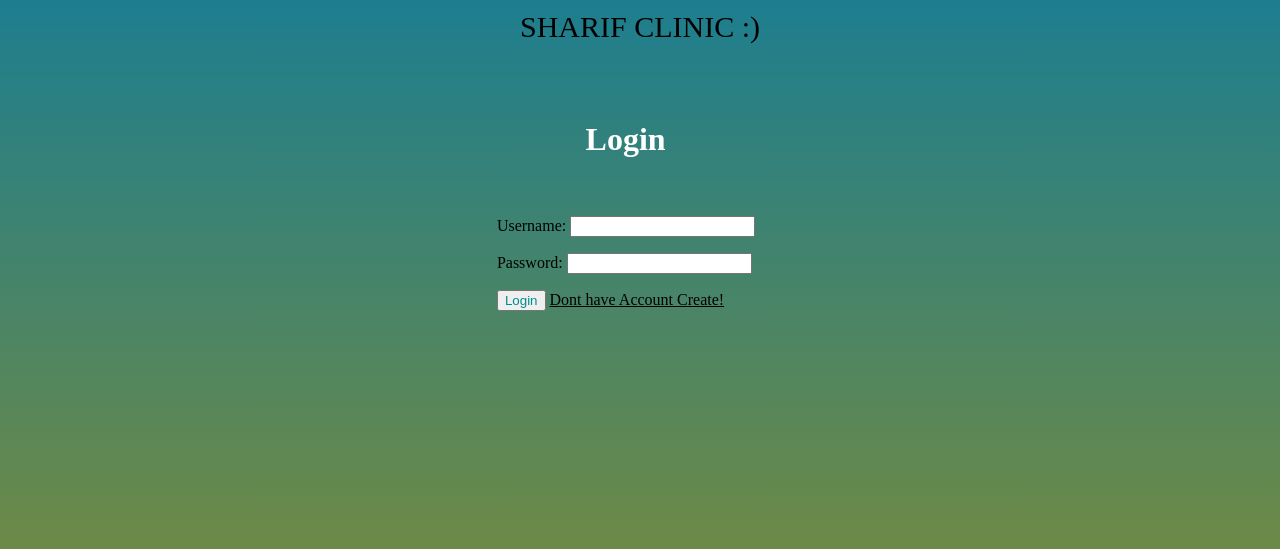
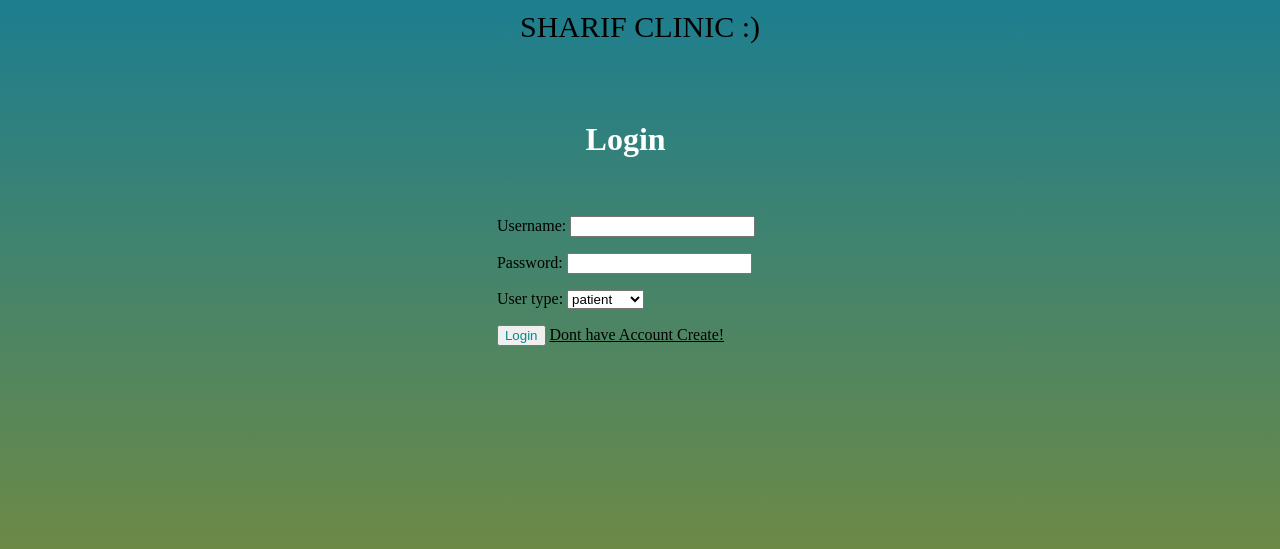
Before and after one commit to zahrahafezi/AP-second-phase, a Django app: page /login/ in a window 1280 px wide. Shown: the top 549 px of the page. Run offline with Django 5.2, Linux system fonts and the light colour scheme.

Commit message:
second commit

```diff
--- a/myproject/myapp/forms.py
+++ b/myproject/myapp/forms.py
@@ -37,3 +37,4 @@ class SignupForm(UserCreationForm):
 class LoginForm(forms.Form):
     username = forms.CharField()
     password = forms.CharField(widget=forms.PasswordInput)
+    user_type = forms.ChoiceField(choices=[('patient', 'patient'), ('secretary', 'secretary')])
--- a/myproject/myapp/models.py
+++ b/myproject/myapp/models.py
@@ -1,6 +1,8 @@
 from django.contrib.auth.models import User
 from django.db import models
 
+
+# Create your models here.
 
 class Userrole(User):
     ROLE_CHOICES = (
--- a/myproject/myapp/urls.py
+++ b/myproject/myapp/urls.py
@@ -6,4 +6,6 @@ urlpatterns = [
     path('login/', views.user_login, name='login'),
     path('signup/', views.user_signup, name='signup'),
     path('logout/', views.user_logout, name='logout'),
+    path('patient/', views.patient, name='patient'),  # new
+    path('secretary/', views.secretary, name='secretary'),  # new
 ]
--- a/myproject/myapp/views.py
+++ b/myproject/myapp/views.py
@@ -2,8 +2,6 @@ from django.shortcuts import render, redirect
 from django.contrib.auth import authenticate, login, logout
 from django.contrib import messages
 from .forms import UserCreationForm, LoginForm, SignupForm
-import sqlite3
-from django.contrib.auth.models import User
 
 
 # Create your views here.
@@ -23,11 +21,20 @@ def user_signup(request):
         form = SignupForm(request.POST)
         # if the form is valid
         if form.is_valid():
+            # اگر کاربر بیمار باشد
+            if form.cleaned_data['role'] == 'patient':
+                # TODO this part
+                # انجام اقدامات مربوط به کاربر بیمار
+                pass
+            # اگر کاربر منشی باشد
+            elif form.cleaned_data['role'] == 'secretary':
+                # TODO this part
+                # انجام اقدامات مربوط به کاربر منشی
+                pass
             # saving the user in the database
             form.save()
             username = form.cleaned_data['username']
             password = form.cleaned_data['password1']
-            role = form.cleaned_data['role']
             user = authenticate(username=username, password=password)
             login(request, user)
             return redirect('home')
@@ -49,15 +56,23 @@ def user_login(request):
         if form.is_valid():
             username = form.cleaned_data['username']
             password = form.cleaned_data['password']
+            user_type = form.cleaned_data['user_type']
+
             user = authenticate(request, username=username, password=password)
+
             if user:
-                login(request, user)
-
-                # Check user role and redirect accordingly
-                if User.role == 'Secretary':
-                    return redirect('staff_home')
-                elif User.SignupForm.role == 'patient':
-                    return redirect('patient_home')
+                if user.userrole.role == user_type:
+                    # login the user
+                    login(request, user)
+                    # redirect the user to the appropriate page based on the user type
+                    if user_type == 'patient':
+                        return redirect('patient')
+                    elif user_type == 'secretary':
+                        return redirect('secretary')
+                else:
+                    # show an error message that the user type is incorrect
+                    messages.error(request, "!نوع کاربری وارد شده صحیح نیست")
+                    return redirect('login')
             else:
                 messages.success(request, "!کاربری با این مشخصات یافت نشد")
                 return redirect('login')
@@ -74,4 +89,26 @@ def user_logout(request):
     logout(request)
     return redirect('home')
 
+
 # TODO massage , clinic member views
+
+# new
+def patient(request):
+    # check if the user is logged in and is a patient
+    if request.user.is_authenticated and request.user.userrole.role == 'patient':
+        # render the patient page
+        return render(request, 'patient.html')
+    else:
+        # redirect to the login page
+        return redirect('login')
+
+
+# new
+def secretary(request):
+    # check if the user is logged in and is a secretary
+    if request.user.is_authenticated and request.user.userrole.role == 'secretary':
+        # render the secretary page
+        return render(request, 'secretary.html')
+    else:
+        # redirect to the login page
+        return redirect('login')
--- a/myproject/templates/index.html
+++ b/myproject/templates/index.html
@@ -1,6 +1,6 @@
 {% if request.user.is_authenticated %}
     <p id="username" style="color: darkred;background-color: burlywood;border-radius:5px;position: absolute; top: 30px; right: 10px;">{{ request.user.username }}</p>
-    <p id="success-message" style="opacity: 0;font-size: 20; transition: opacity 1.5s; color: darkred;background-color: burlywood;border-radius:5px;position: absolute; top: 55px; right: 10px;">با موفقیت وارد شدید!</p>
+    <p id="success-message" style="opacity: 0;font-size: 20px; transition: opacity 1.5s; color: darkred;background-color: burlywood;border-radius:5px;position: absolute; top: 55px; right: 10px;">با موفقیت وارد شدید!</p>
     <a style="color: brown;background-color: burlywood;border-radius:5px;position: absolute; top: 10px; right: 10px;" href="{% url 'logout' %}">Logout</a>
 {% else %}
     <a style="color: brown;background-color: burlywood;border-radius:5px; position: absolute; top: 10px; right: 10px;" href="{% url 'login' %}">Login</a>
--- a/myproject/templates/login.html
+++ b/myproject/templates/login.html
@@ -1,6 +1,6 @@
 <h1 style="color: white;position: absolute;top: 100px; right: 48%">Login</h1>
 <form style="color: black;position: absolute; top: 200px; right: 41%;" method="POST">
-    {% csrf_token %}
+    {% csrf_token %} <!-- add this line to include the csrf token -->
     {{ form.as_p }}
     <button style="color: darkcyan;" type="submit">Login</button>
     <a style="color: black;" href="{% url 'signup' %}">Dont have Account Create!</a>
@@ -23,12 +23,12 @@
 <head>
     <header>
         {% if messages %}
-        {% for message in messages %}
-            <div class="alert alert-success  alert-dismissible fade show text-center " role="alert">
-                <h3 class="display-3">{{ message }}</h3>
-                <button type="button" class="btn-close fs-1 position-absolute top-50 start-0 translate-middle-y" data-bs-dismiss="alert" aria-label="Close"></button>
-            </div>
-        {% endfor %}
+            {% for message in messages %}
+                <div class="alert alert-danger alert-dismissible fade show text-center" role="alert">
+                    <h3 class="display-3">{{ message }}</h3>
+                    <button type="button" class="btn-close fs-1 position-absolute top-50 start-0 translate-middle-y" data-bs-dismiss="alert" aria-label="Close"></button>
+                </div>
+            {% endfor %}
         {% endif %}
     </header>
 </head>
```
Also changed, not shown: myproject/templates/patient.html (added, +10 -0 lines), myproject/templates/secretary.html (added, +10 -0 lines), identifier.sqlite (added).
